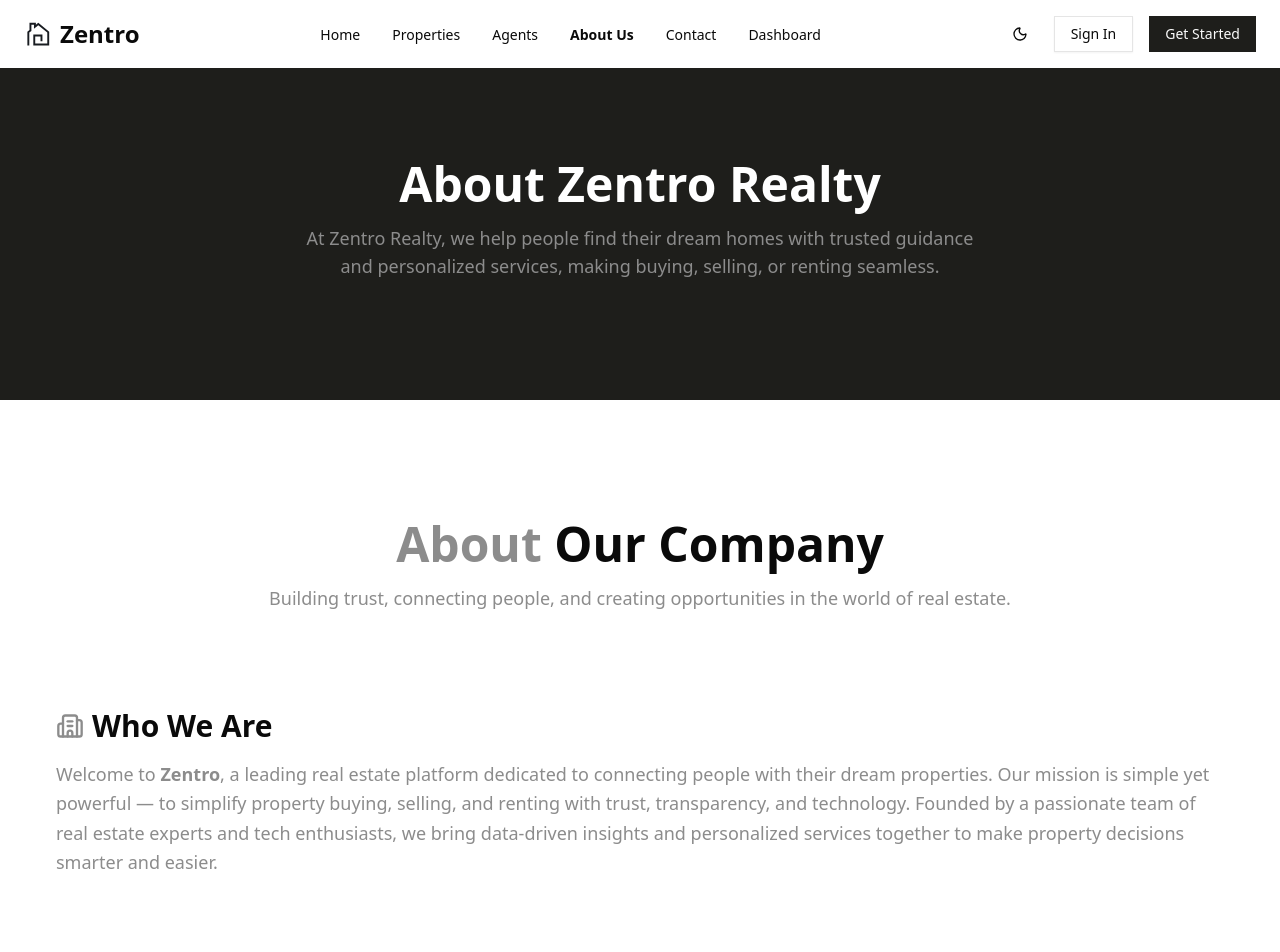
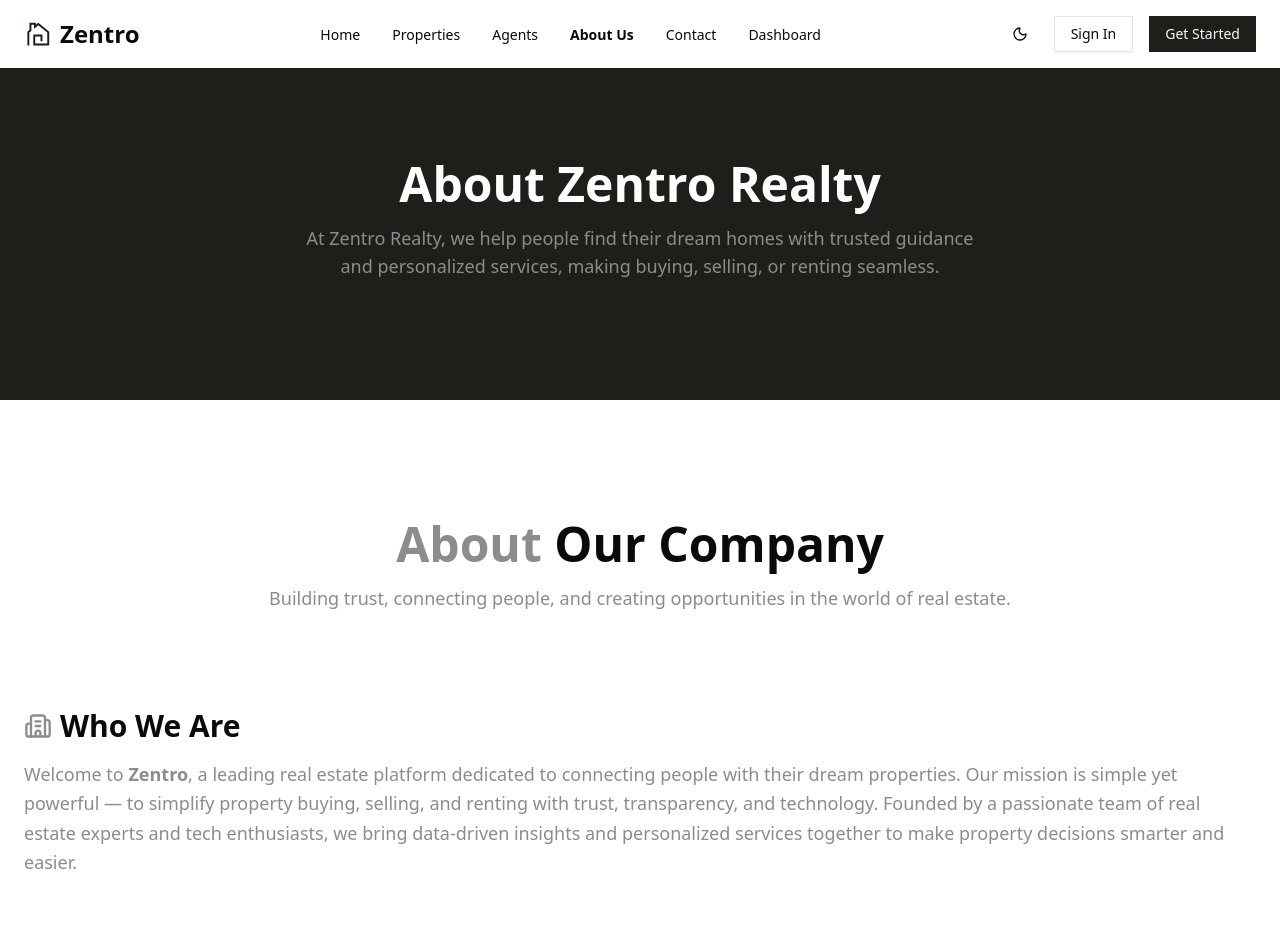
Before and after one commit to ArunRoy404/zentro-client, a Next.js app: page /about in a window 1280 px wide. Shown: the top 952 px of the page. Built offline with nearby package versions, Linux system fonts and the light colour scheme; no server answers.

Commit message:
fix: padding fixed

```diff
--- a/src/components/about/AboutIntro.jsx
+++ b/src/components/about/AboutIntro.jsx
@@ -2,7 +2,7 @@ import { Building2 } from "lucide-react";
 
 export default function AboutIntro() {
   return (
-    <div className="p-8 bg-background mb-16">
+    <div className="py-8 bg-background mb-16">
       <div className="flex items-center gap-2 mb-4">
         <Building2 className="w-7 h-7 text-secondary" />
         <h2 className="text-3xl font-semibold">Who We Are</h2>
```
